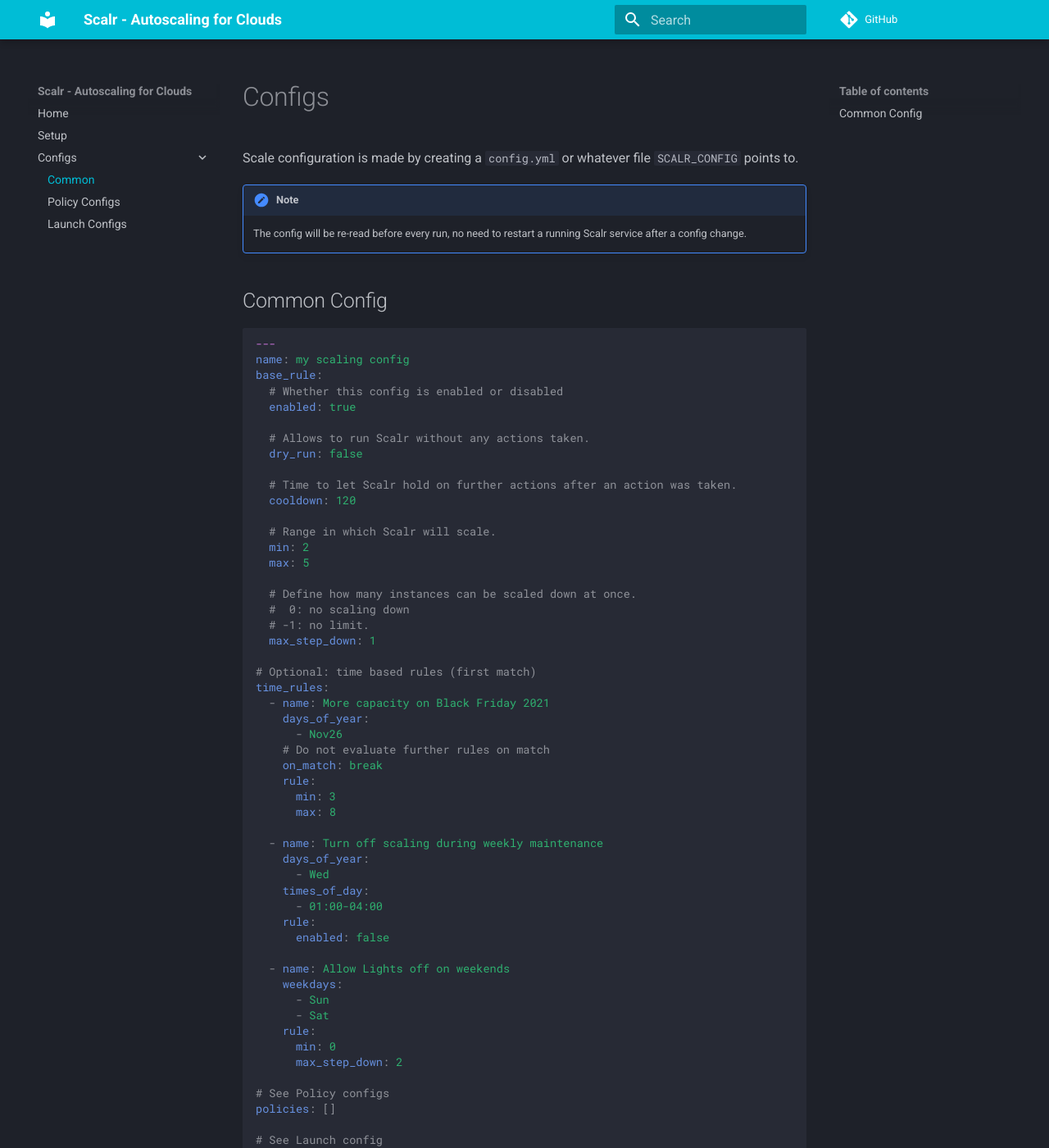
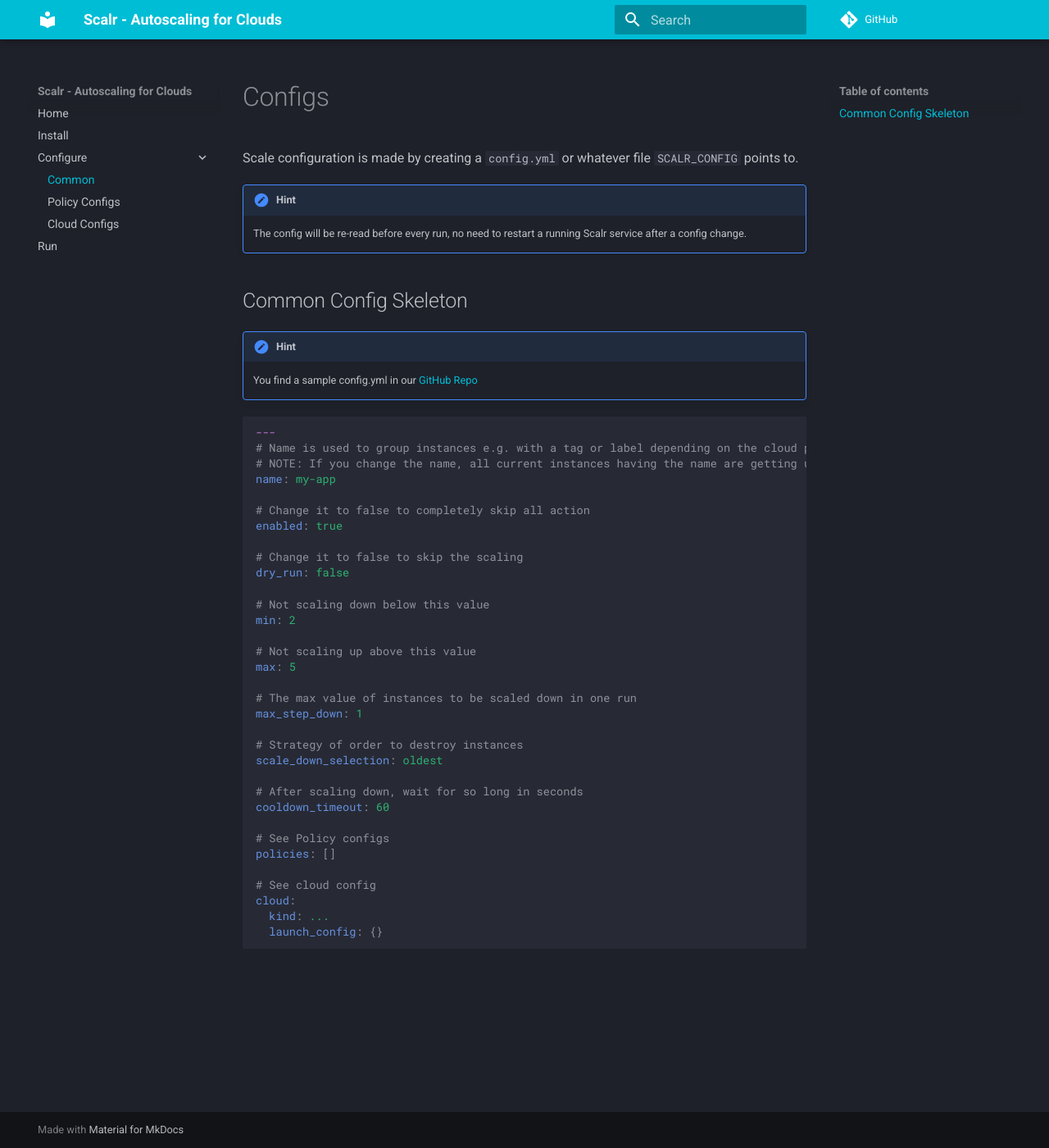
Before and after one commit to ngine-io/scalr, an MkDocs documentation site: the page built from docs/config.md, in a window 1280 px wide and 1400 px high. Shown: the whole window at 82% size. Built offline with MkDocs 1.6.1 and Material for MkDocs 9.7.7, drawn with Linux system fonts in a browser that asks for light colours; comment, search, counter and statistics services are not loaded.

Commit message:
update docs

````diff
--- a/docs/config.md
+++ b/docs/config.md
@@ -2,64 +2,46 @@
 
 Scale configuration is made by creating a `config.yml` or whatever file `SCALR_CONFIG` points to.
 
-!!! note
+!!! hint
     The config will be re-read before every run, no need to restart a running Scalr service after a config change.
 
-## Common Config
+## Common Config Skeleton
+
+!!! hint
+    You find a sample config.yml in our [GitHub Repo](https://github.com/ngine-io/scalr/)
 
 ```yaml
 ---
-name: my scaling config
-base_rule:
-  # Whether this config is enabled or disabled
-  enabled: true
+# Name is used to group instances e.g. with a tag or label depending on the cloud provider
+# NOTE: If you change the name, all current instances having the name are getting unmanaged.
+name: my-app
 
-  # Allows to run Scalr without any actions taken.
-  dry_run: false
+# Change it to false to completely skip all action
+enabled: true
 
-  # Time to let Scalr hold on further actions after an action was taken.
-  cooldown: 120
+# Change it to false to skip the scaling
+dry_run: false
 
-  # Range in which Scalr will scale.
-  min: 2
-  max: 5
+# Not scaling down below this value
+min: 2
 
-  # Define how many instances can be scaled down at once.
-  #  0: no scaling down
-  # -1: no limit.
-  max_step_down: 1
+# Not scaling up above this value
+max: 5
 
-# Optional: time based rules (first match)
-time_rules:
-  - name: More capacity on Black Friday 2021
-    days_of_year:
-      - Nov26
-    # Do not evaluate further rules on match
-    on_match: break
-    rule:
-      min: 3
-      max: 8
+# The max value of instances to be scaled down in one run
+max_step_down: 1
 
-  - name: Turn off scaling during weekly maintenance
-    days_of_year:
-      - Wed
-    times_of_day:
-      - 01:00-04:00
-    rule:
-      enabled: false
+# Strategy of order to destroy instances
+scale_down_selection: oldest
 
-  - name: Allow Lights off on weekends
-    weekdays:
-      - Sun
-      - Sat
-    rule:
-      min: 0
-      max_step_down: 2
+# After scaling down, wait for so long in seconds
+cooldown_timeout: 60
 
 # See Policy configs
 policies: []
 
-# See Launch config
-kind: ...
-launch_config: {}
+# See cloud config
+cloud:
+  kind: ...
+  launch_config: {}
 ```
--- a/mkdocs.yml
+++ b/mkdocs.yml
@@ -3,11 +3,12 @@
 edit_uri: edit/main/docs/
 nav:
   - Home: index.md
-  - Setup: setup.md
-  - Configs:
-    - Common: config.md
-    - Policy Configs: policy_configs.md
-    - Launch Configs: launch_configs.md
+  - Install: install.md
+  - Configure:
+      - Common: config.md
+      - Policy Configs: policy_configs.md
+      - Cloud Configs: cloud.md
+  - Run: running.md
 
 theme:
   name: material
@@ -15,7 +16,11 @@
     primary: cyan
     scheme: slate
 markdown_extensions:
-  - codehilite
+  - pymdownx.highlight:
+      anchor_linenums: true
+  - pymdownx.inlinehilite
+  - pymdownx.snippets
+  - pymdownx.superfences
   - admonition
 plugins:
   - search
````
Also changed, not shown: docs/cloud.md (added, +126 -0 lines), docs/index.md (+3 -29 lines), docs/install.md (added, +66 -0 lines), docs/launch_configs.md (deleted, +0 -122 lines), docs/policy_configs.md (+0 -15 lines), docs/running.md (added, +111 -0 lines), docs/setup.md (deleted, +0 -51 lines), 1 other file.
